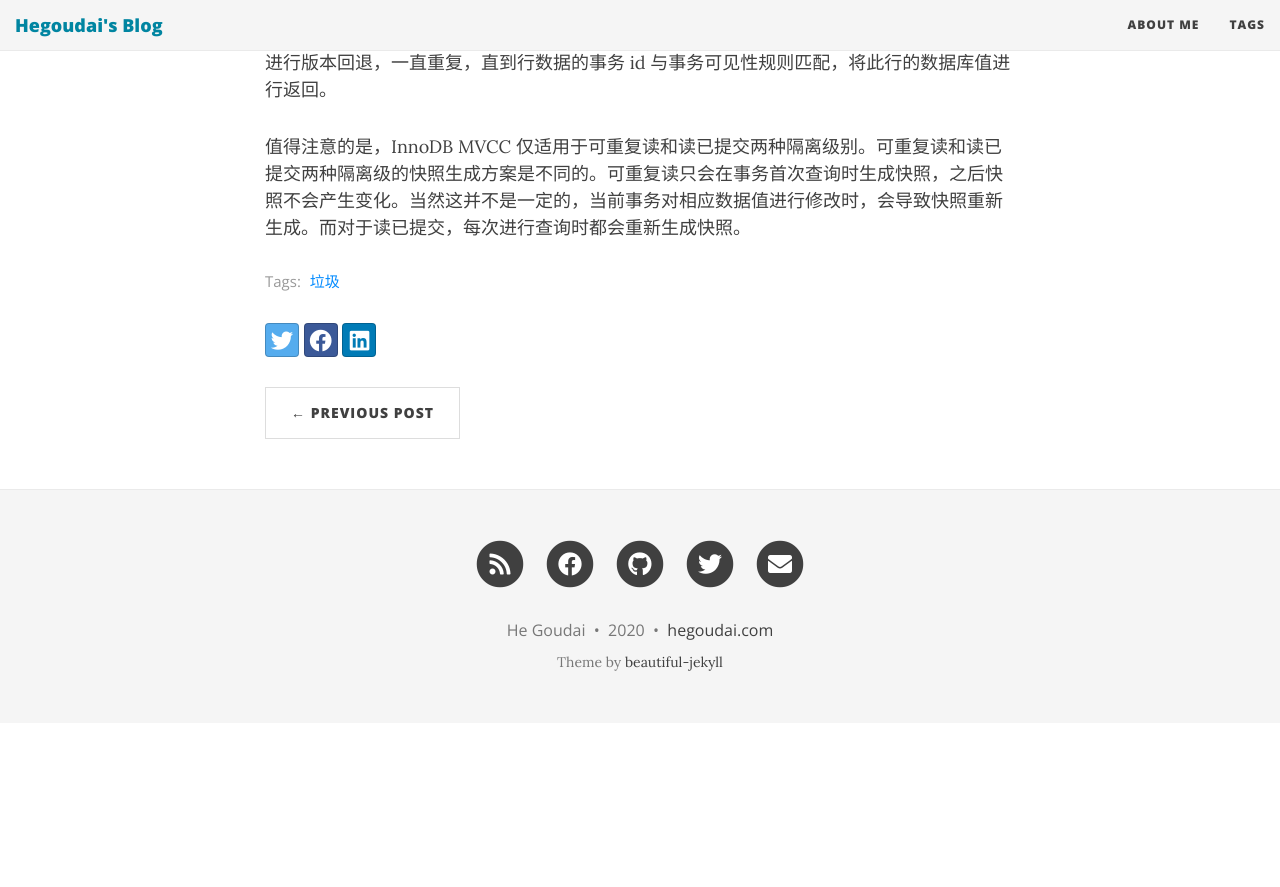
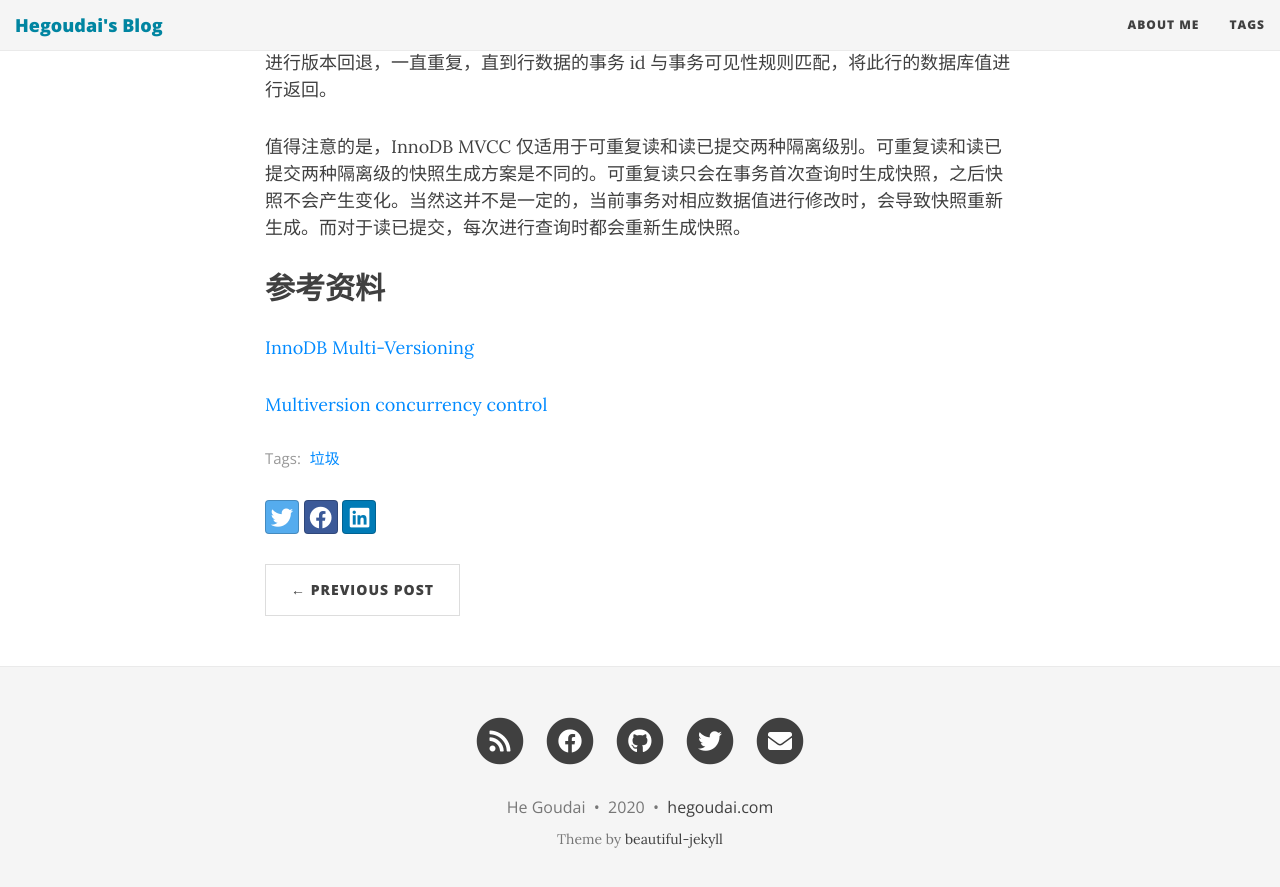
Before and after one commit to hegoudai/hegoudai.github.io, a Jekyll site: the page built from _posts/2020-08-16-mvcc.md, in a window 1280 px wide and 900 px high, scrolled down 1181 px. Shown: the top 887 px of the window. Built offline with Jekyll 4.4.1, drawn with Linux system fonts in a browser that asks for light colours; nearby versions of some CDN libraries; comment, search, counter and statistics services are not loaded; before the commit the page ends 1904 px from its top, so only the background shows below that.

Commit message:
add reference

```diff
--- a/_posts/2020-08-16-mvcc.md
+++ b/_posts/2020-08-16-mvcc.md
@@ -34,3 +34,9 @@ InnoDB 会在事务查询时建立一个当前活跃事务相关的快照，然
 若当前行数据对当前事务不可见，则 InnoDB 会根据版本回退日志指针，找到相应的 undo log 进行版本回退，一直重复，直到行数据的事务 id 与事务可见性规则匹配，将此行的数据库值进行返回。
 
 值得注意的是，InnoDB MVCC 仅适用于可重复读和读已提交两种隔离级别。可重复读和读已提交两种隔离级的快照生成方案是不同的。可重复读只会在事务首次查询时生成快照，之后快照不会产生变化。当然这并不是一定的，当前事务对相应数据值进行修改时，会导致快照重新生成。而对于读已提交，每次进行查询时都会重新生成快照。
+
+## 参考资料
+
+[InnoDB Multi-Versioning](https://dev.mysql.com/doc/refman/8.0/en/innodb-multi-versioning.html)
+
+[Multiversion concurrency control](https://en.wikipedia.org/wiki/Multiversion_concurrency_control)
```
